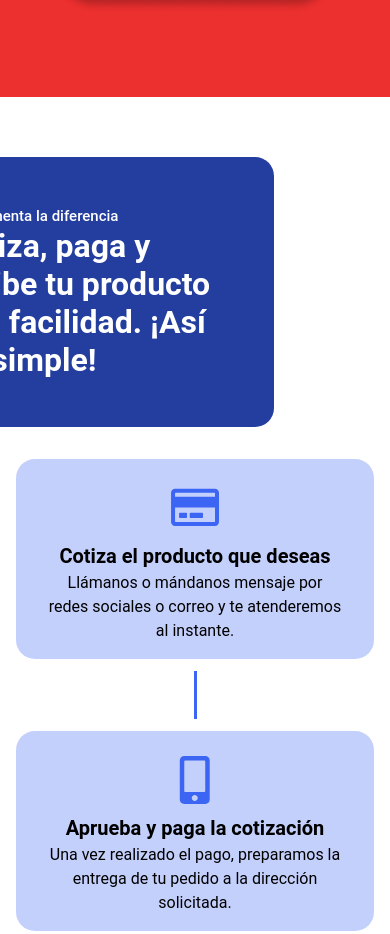
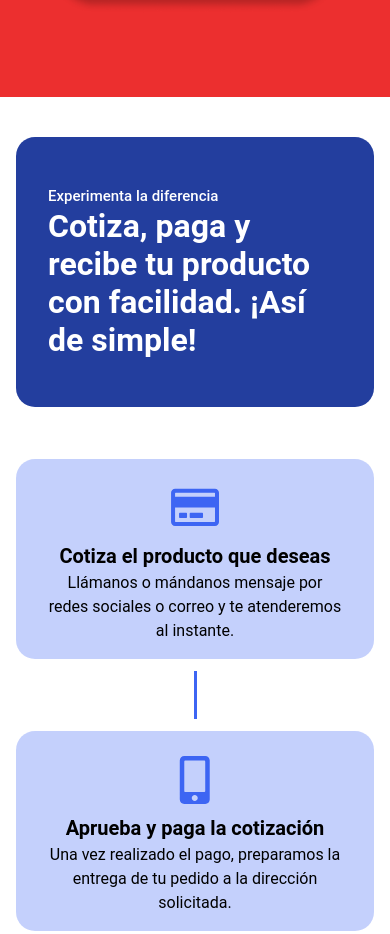
Before and after one commit to hyzmael88/marshallweb, a Next.js app: page / in a window 390 px wide. Shown: the part 2960-3894 px from the top of the page. Built offline with nearby package versions, Linux system fonts and the light colour scheme.

Commit message:
Fix responsive behavior and add console log

```diff
--- a/src/components/Contacto.jsx
+++ b/src/components/Contacto.jsx
@@ -55,8 +55,10 @@ const [isTabletOrMobile, setIsTabletOrMobile] = useState(false); // valor inicia
 useEffect(() => {
   // lógica que calcula isTabletOrMobile
   const isTabletOrMobile = window.innerWidth < 1224; // o cualquier lógica que estés utilizando
+
   setIsTabletOrMobile(isTabletOrMobile);
 }, []);
+
 
     const [ref, inView] = useInView({
       triggerOnce: true, // Cambia a true para que la animación solo se ejecute una vez
--- a/src/components/Proceso.jsx
+++ b/src/components/Proceso.jsx
@@ -54,7 +54,7 @@ function Proceso() {
     }
   }
 
-  const variantsBackground = isTabletOrMobile ? {
+  const variantsBackground = !isTabletOrMobile ? {
     hidden: { y: -20 },
     visible: {
       y: 0,
@@ -82,8 +82,11 @@ function Proceso() {
 
 
   return (
-    <div className='w-full px-4 lg:px-14 h-full lg:h-[605px] flex flex-col lg:flex-row justify-between items-center py-[60px] gap-8 '>
-        <div className='w-full h-full flex flex-col items-center lg:items-start justify-center'>
+    <div  className='w-full px-4 lg:px-14 h-full lg:h-[605px] flex flex-col lg:flex-row justify-between items-center py-[60px] gap-8 '>
+        <div  className='w-full h-full flex flex-col items-center lg:items-start justify-center'>
+          {
+            console.log(inView)
+          }
         <motion.div
         ref={ref}
          initial="hidden"
```
